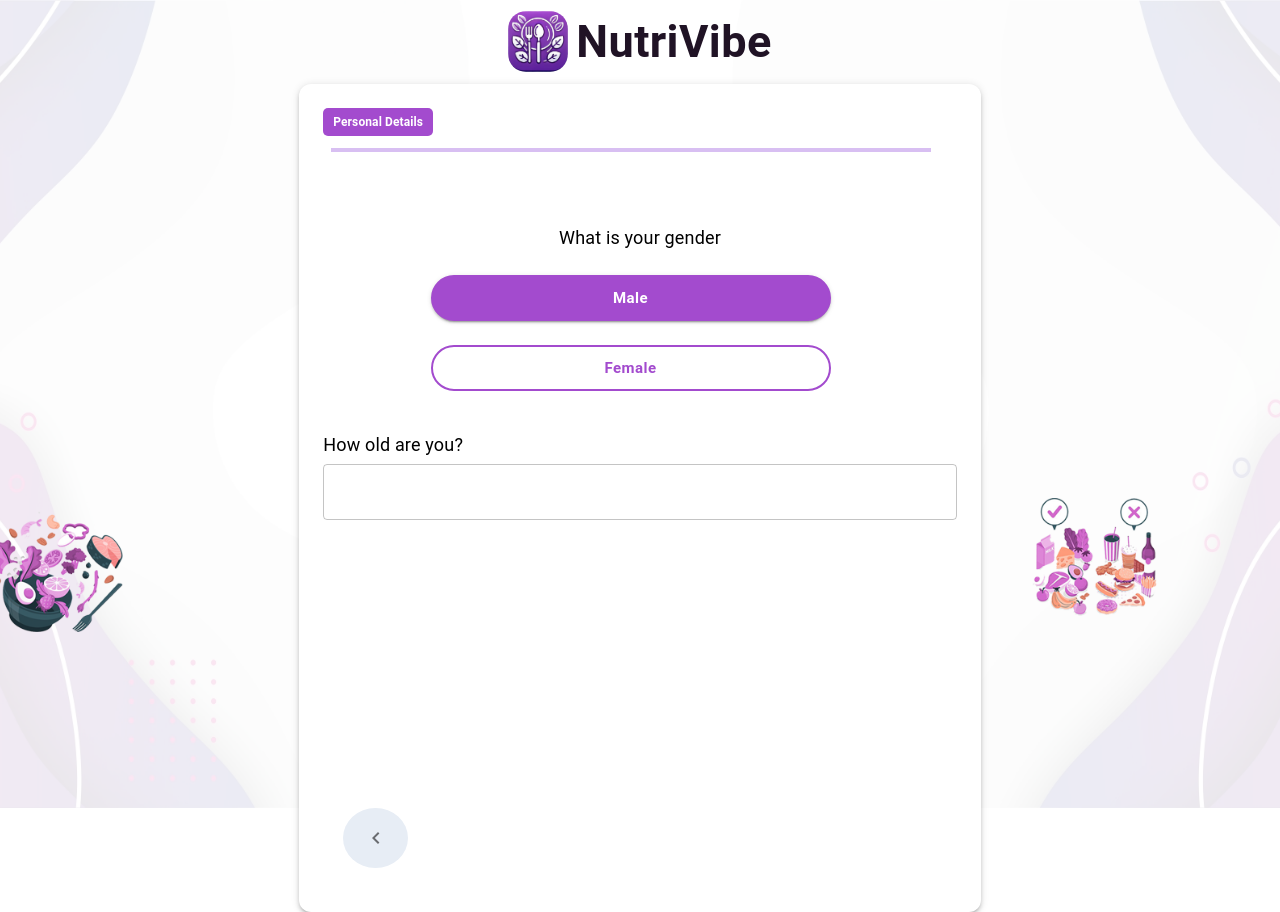
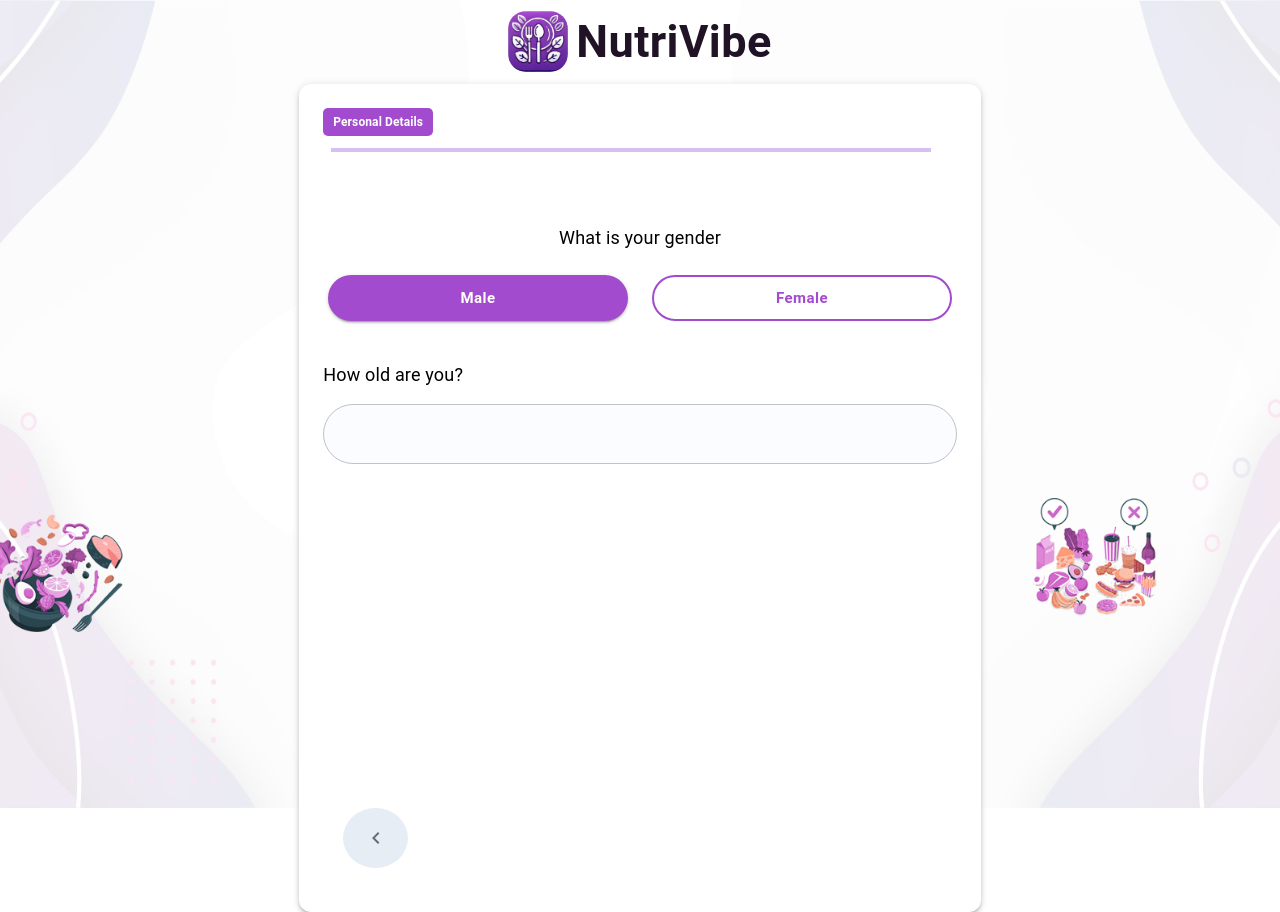
Before and after one commit to bilalmohamed1298/smartbite, a React (Vite) app: page /details in a window 1280 px wide. Both pictures are taken after a click on the label "Male". Built offline with nearby package versions, Linux system fonts and the light colour scheme.

Commit message:
Form Updates

```diff
--- a/src/Components/FormComponents/PersonalDetails.jsx
+++ b/src/Components/FormComponents/PersonalDetails.jsx
@@ -109,14 +109,16 @@ const PersonalDetails = () => {
                     onChange={(e) => handleChange("gender", e.target.value)}
                     sx={{
                       display: "flex",
-                      flexDirection: "column",
+                      flexDirection: "row",
                       gap: 3,
-                      ml: 1,
                       mt: 1,
                     }}
                   >
                     {["Male", "Female"].map((option) => (
                       <FormControlLabel
+                        sx={{
+                          mx: "auto",
+                        }}
                         key={option}
                         value={option}
                         control={<Radio sx={{ display: "none" }} />}
@@ -138,7 +140,7 @@ const PersonalDetails = () => {
                                 py: 1,
                                 fontWeight: "600",
                                 border: "2px solid #A34BCE",
-                                width: "400px",
+                                width: { xs: "400px", lg: "300px" },
                               }}
                             >
                               {option}
@@ -154,24 +156,34 @@ const PersonalDetails = () => {
           </>
         )}
 
+        <ThemeProvider theme={theme}>
           {visibleFields.includes("age") && (
             <>
-            <Typography sx={{ fontSize: "18px" }} gutterBottom>
+              <Typography sx={{ fontSize: "18px", mb: 2 }} gutterBottom>
                 How old are you?
               </Typography>
+
               <TextField
                 fullWidth
                 type="number"
                 value={personalData.age}
                 onChange={(e) => handleChange("age", e.target.value)}
-              sx={{ mb: 2 }}
+                sx={{
+                  mb: 2,
+                  backgroundColor: "#FAFCFF",
+                  borderRadius: "50px",
+                  "& .MuiOutlinedInput-root": {
+                    borderRadius: "50px",
+                    height: "60px",
+                  },
+                }}
               />
             </>
           )}
 
           {visibleFields.includes("height") && (
             <>
-            <Typography sx={{ fontSize: "18px" }} gutterBottom>
+              <Typography sx={{ fontSize: "18px", mb: 2 }} gutterBottom>
                 What is your height?
               </Typography>
               <TextField
@@ -179,7 +191,15 @@ const PersonalDetails = () => {
                 type="number"
                 value={personalData.height}
                 onChange={(e) => handleChange("height", e.target.value)}
-              sx={{ mb: 2 }}
+                sx={{
+                  mb: 2,
+                  backgroundColor: "#FAFCFF",
+                  borderRadius: "50px",
+                  "& .MuiOutlinedInput-root": {
+                    borderRadius: "50px",
+                    height: "60px",
+                  },
+                }}
                 InputProps={{
                   endAdornment: (
                     <Typography sx={{ fontSize: "18px", ml: 1 }}>cm</Typography>
@@ -191,7 +211,7 @@ const PersonalDetails = () => {
 
           {visibleFields.includes("weight") && (
             <>
-            <Typography sx={{ fontSize: "18px" }} gutterBottom>
+              <Typography sx={{ fontSize: "18px", mb: 2 }} gutterBottom>
                 What is your current weight?
               </Typography>
               <TextField
@@ -199,7 +219,15 @@ const PersonalDetails = () => {
                 type="number"
                 value={personalData.weight}
                 onChange={(e) => handleChange("weight", e.target.value)}
-              sx={{ mb: 2 }}
+                sx={{
+                  mb: 2,
+                  backgroundColor: "#FAFCFF",
+                  borderRadius: "50px",
+                  "& .MuiOutlinedInput-root": {
+                    borderRadius: "50px",
+                    height: "60px",
+                  },
+                }}
                 InputProps={{
                   endAdornment: (
                     <Typography sx={{ fontSize: "18px", ml: 1 }}>kg</Typography>
@@ -208,6 +236,7 @@ const PersonalDetails = () => {
               />
             </>
           )}
+        </ThemeProvider>
       </Box>
 
       <Link to="/overall">
--- a/src/Components/FormComponents/Preferences.jsx
+++ b/src/Components/FormComponents/Preferences.jsx
@@ -119,7 +119,7 @@ const Preferences = () => {
                     onChange={(e) => handleChange("goal", e.target.value)}
                     sx={{
                       display: "flex",
-                      flexDirection: "column",
+                      flexDirection: "row",
                       gap: 3,
                       ml: 1,
                       mt: 1,
@@ -127,6 +127,9 @@ const Preferences = () => {
                   >
                     {["Losing weight", "Gaining muscle"].map((option) => (
                       <FormControlLabel
+                        sx={{
+                          mx: "auto",
+                        }}
                         key={option}
                         value={option}
                         control={<Radio sx={{ display: "none" }} />}
@@ -148,8 +151,7 @@ const Preferences = () => {
                                 py: 1,
                                 fontWeight: "600",
                                 border: "2px solid #A34BCE",
-                                width: "400px",
-                                bgColor: "#F5F8FC",
+                                width: { xs: "400px", lg: "300px" },
                               }}
                             >
                               {option}
@@ -165,9 +167,10 @@ const Preferences = () => {
           </>
         )}
 
+        <ThemeProvider theme={theme}>
           {visibleFields.includes("idealWeight") && (
             <>
-            <Typography sx={{ fontSize: "18px" }} gutterBottom>
+              <Typography sx={{ fontSize: "18px",mb:2 }} gutterBottom>
                 What would be your ideal weight?
               </Typography>
               <TextField
@@ -175,7 +178,15 @@ const Preferences = () => {
                 type="number"
                 value={preferences.idealWeight}
                 onChange={(e) => handleChange("idealWeight", e.target.value)}
-              sx={{ mb: 2 }}
+                sx={{
+                  mb: 2,
+                  backgroundColor: "#FAFCFF",
+                  borderRadius: "50px",
+                  "& .MuiOutlinedInput-root": {
+                    borderRadius: "50px",
+                    height:'60px'
+                  },
+                }}
                 InputProps={{
                   endAdornment: (
                     <Typography sx={{ fontSize: "18px", ml: 1 }}>kg</Typography>
@@ -184,6 +195,7 @@ const Preferences = () => {
               />
             </>
           )}
+        </ThemeProvider>
 
         {visibleFields.includes("duration") && (
           <>
--- a/src/Utils/MealsContext.jsx
+++ b/src/Utils/MealsContext.jsx
@@ -2,27 +2,23 @@ import { createContext, useEffect, useState } from "react";
 
 export const MealsContext = createContext([]);
 
-
-
-export function MealsContextProvider({children}){
-
+export function MealsContextProvider({ children }) {
   const [userDetails, setUserDetails] = useState({
-        activity: 0
-    })
+    activity: 0,
+  });
 
   useEffect(() => {
-        console.log(userDetails)
-
-    }, [userDetails])
-
+    console.log(userDetails);
+  }, [userDetails]);
 
   return (
     <MealsContext.Provider
       value={{
         userDetails,
-        setUserDetails
+        setUserDetails,
       }}
     >
       {children}
-</MealsContext.Provider>)
+    </MealsContext.Provider>
+  );
 }
```
Also changed, not shown: src/Components/FormComponents/DietMeals.jsx (+4 -6 lines). Lines whose indentation alone changed are shown as unchanged.
